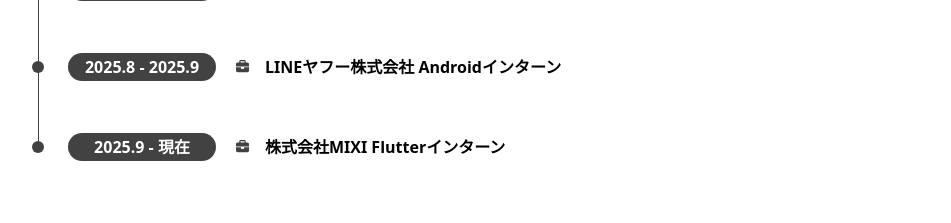
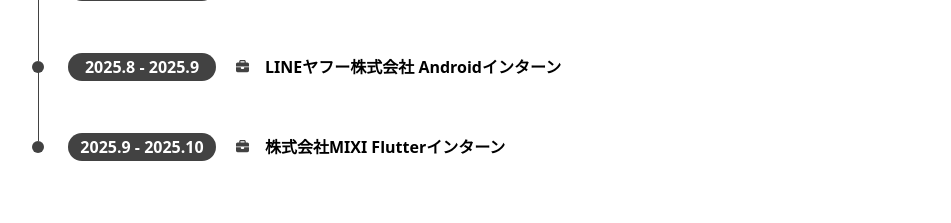
Before and after one commit to sakusaku3939/my-page, a Next.js app: page /profile in a window 1280 px wide. Shown: the part 940-1163 px from the top of the page, without its empty margins (164-1115 px from the left). Built offline with nearby package versions, Linux system fonts and the light colour scheme; no server answers; a web font is replaced by a local one.

Commit message:
Update date

```diff
--- a/src/pages/profile/index.tsx
+++ b/src/pages/profile/index.tsx
@@ -84,7 +84,7 @@ const Index = () => {
                           open={false}></TimeLineItem>
             <TimeLineItem date="2025.8 - 2025.9" icon={faBriefcase} title="LINEヤフー株式会社 Androidインターン"
                           open={false}></TimeLineItem>
-            <TimeLineItem date="2025.9 - 現在" icon={faBriefcase} title="株式会社MIXI Flutterインターン"
+            <TimeLineItem date="2025.9 - 2025.10" icon={faBriefcase} title="株式会社MIXI Flutterインターン"
                           open={false}></TimeLineItem>
           </Timeline>
 
```
